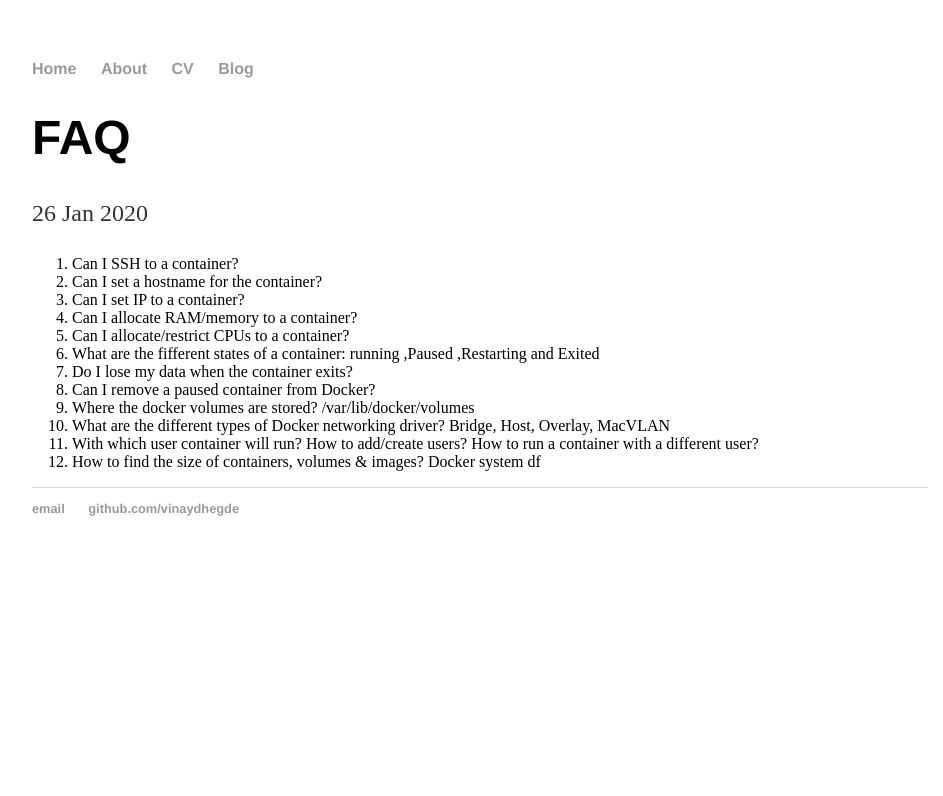
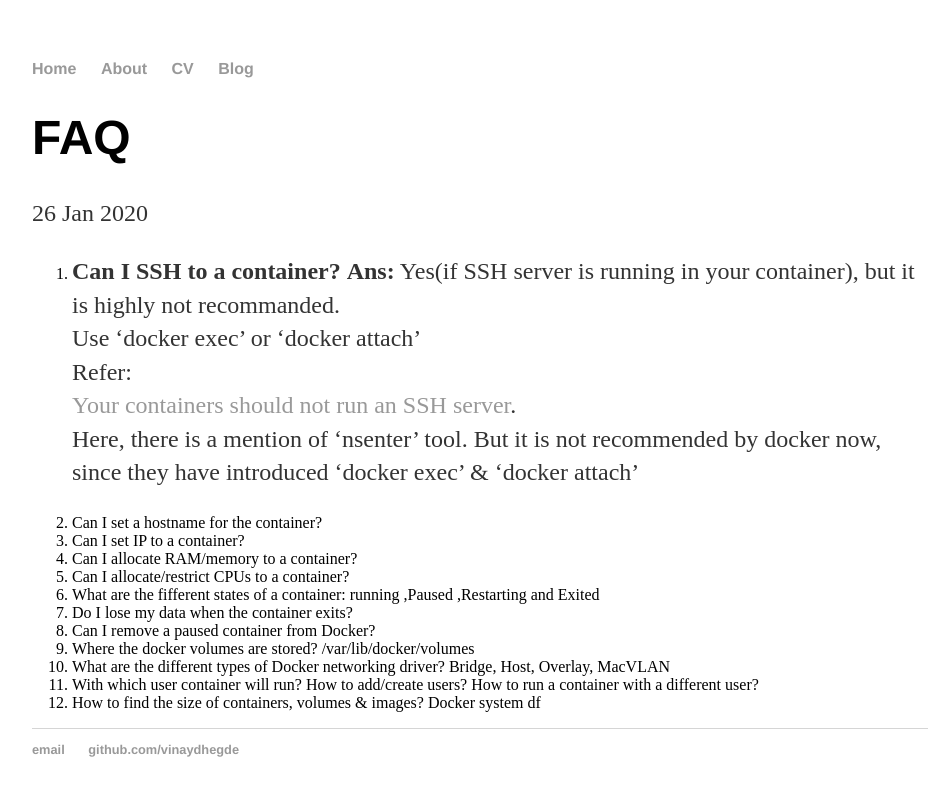
Before and after one commit to vinaydhegde/vinaydhegde.github.io, a Jekyll site: the page built from _posts/2020-01-26-FAQ.md, in a window 1280 px wide. Shown: the top 796 px of the page, without its empty margins (160-1103 px from the left). Built offline with Jekyll 4.4.1, drawn with Linux system fonts in a browser that asks for light colours.

Commit message:
Update 2020-01-26-FAQ.md

```diff
--- a/_posts/2020-01-26-FAQ.md
+++ b/_posts/2020-01-26-FAQ.md
@@ -4,7 +4,13 @@ title: "FAQ"
 date: 2020-01-26
 ---
 
-1. Can I SSH to a container?
+1. **Can I SSH to a container?**
+**Ans:** Yes(if SSH server is running in your container), but it is highly not recommanded.
+Use 'docker exec' or 'docker attach'
+Refer:
+[Your containers should not run an SSH server](https://jpetazzo.github.io/2014/06/23/docker-ssh-considered-evil/ "Title").
+Here, there is a mention of 'nsenter' tool. But it is not recommended by docker now, since they have introduced 'docker exec' & 'docker attach'
+
 2. Can I set a hostname for the container?
 3. Can I set IP to a container?
 4. Can I allocate RAM/memory to a container?
```
